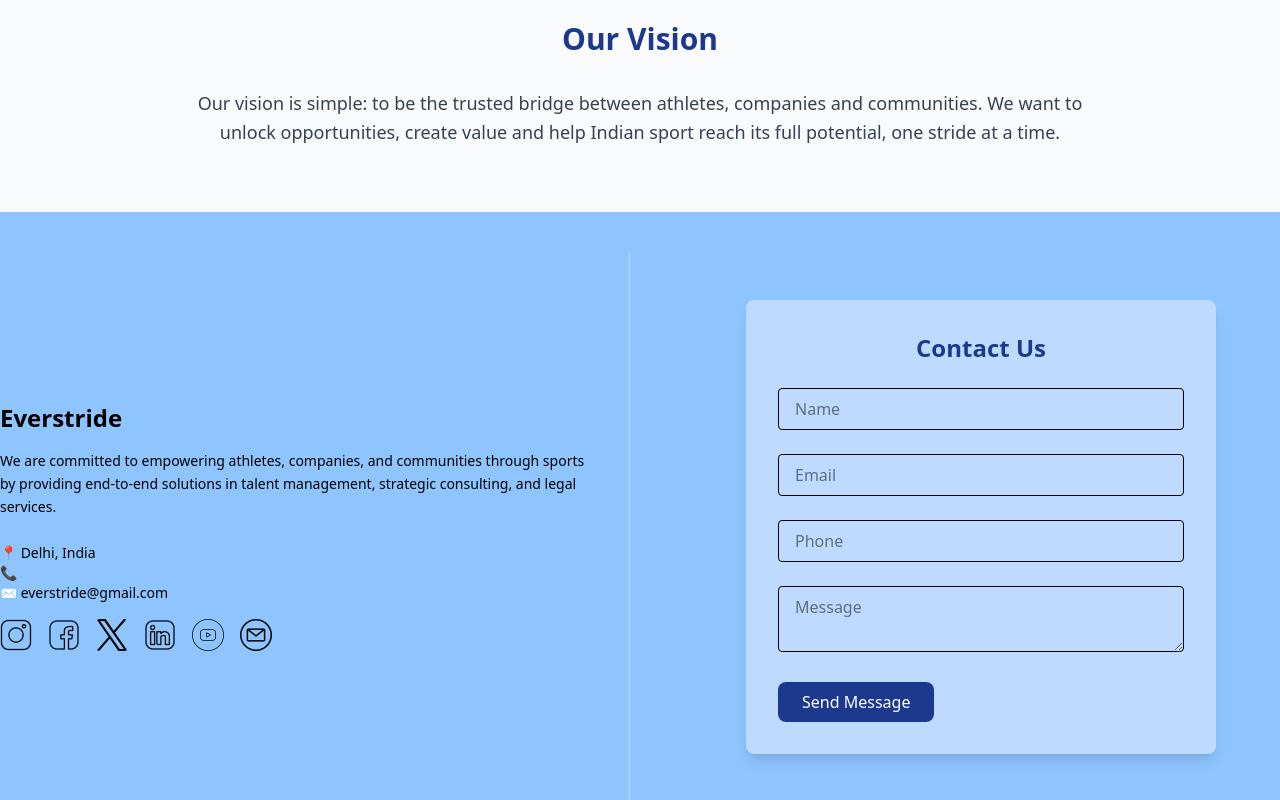
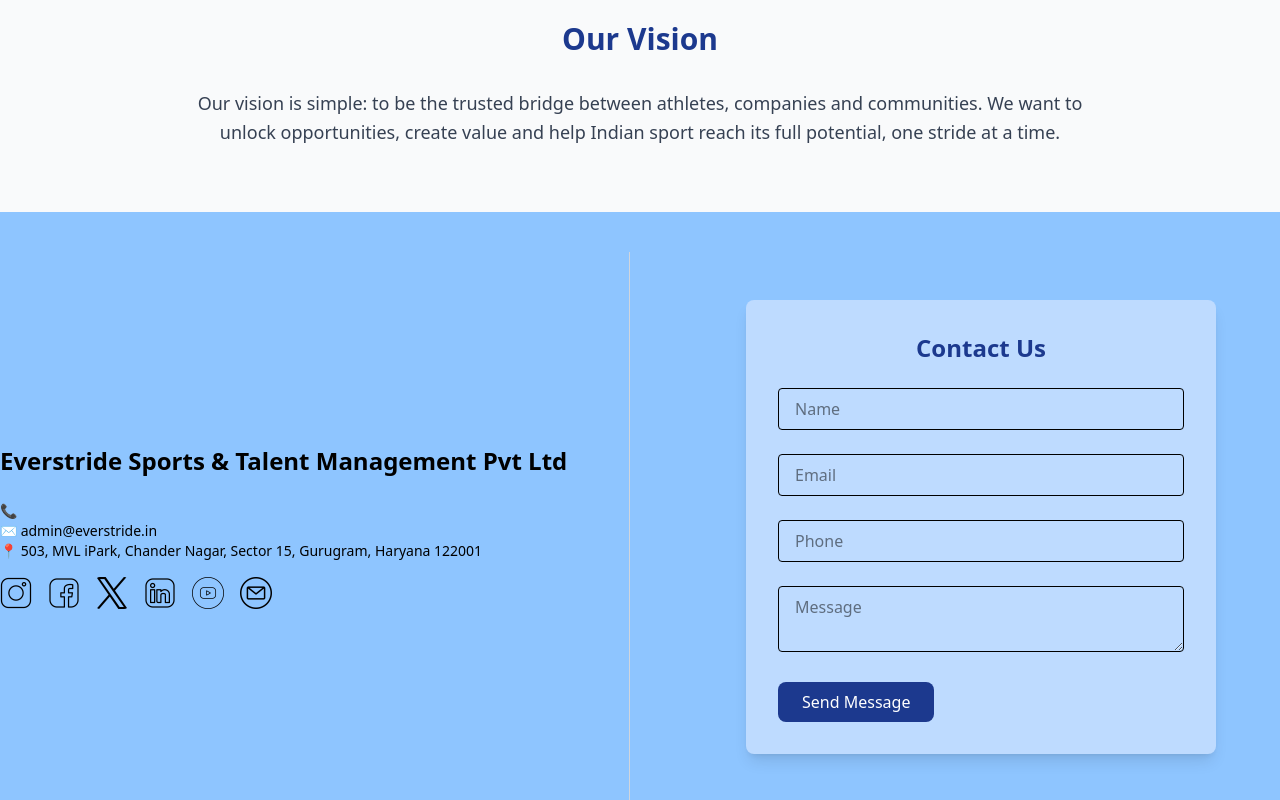
Before and after one commit to VivekM8737/everstride, a React (Vite) app: page /about in a window 1280 px wide. Shown: the part 1104-1904 px from the top of the page. Built offline with nearby package versions, Linux system fonts and the light colour scheme.

Commit message:
address updated

```diff
--- a/src/Components/Footer.tsx
+++ b/src/Components/Footer.tsx
@@ -11,18 +11,14 @@
                     <div className="md:w-1/2 md:pr-8 flex items-center">
                         <div>
                             {/* Brand Info */}
-                            <h2 className="text-2xl font-bold mb-4">Everstride</h2>
-                            <p className="text-sm leading-relaxed mb-6">
-                                We are committed to empowering athletes, companies, and communities
-                                through sports by providing end-to-end solutions in talent
-                                management, strategic consulting, and legal services.
-                            </p>
+                            <h2 className="text-2xl font-bold mb-4"> Everstride Sports & Talent Management Pvt Ltd</h2>
+
 
                             {/* Contact Info */}
                             <div className="mt-6">
-                                <p className="text-sm">📍 Delhi, India</p>
                                 <p className="text-sm">📞</p>
-                                <p className="text-sm">✉️ everstride@gmail.com</p>
+                                <p className="text-sm">✉️ admin@everstride.in</p>
+                                <p className="text-sm">📍 503, MVL iPark, Chander Nagar, Sector 15, Gurugram, Haryana 122001</p>
                                 <div className="flex space-x-4 mt-4">
                                     <SocialIcons />
                                 </div>
```
